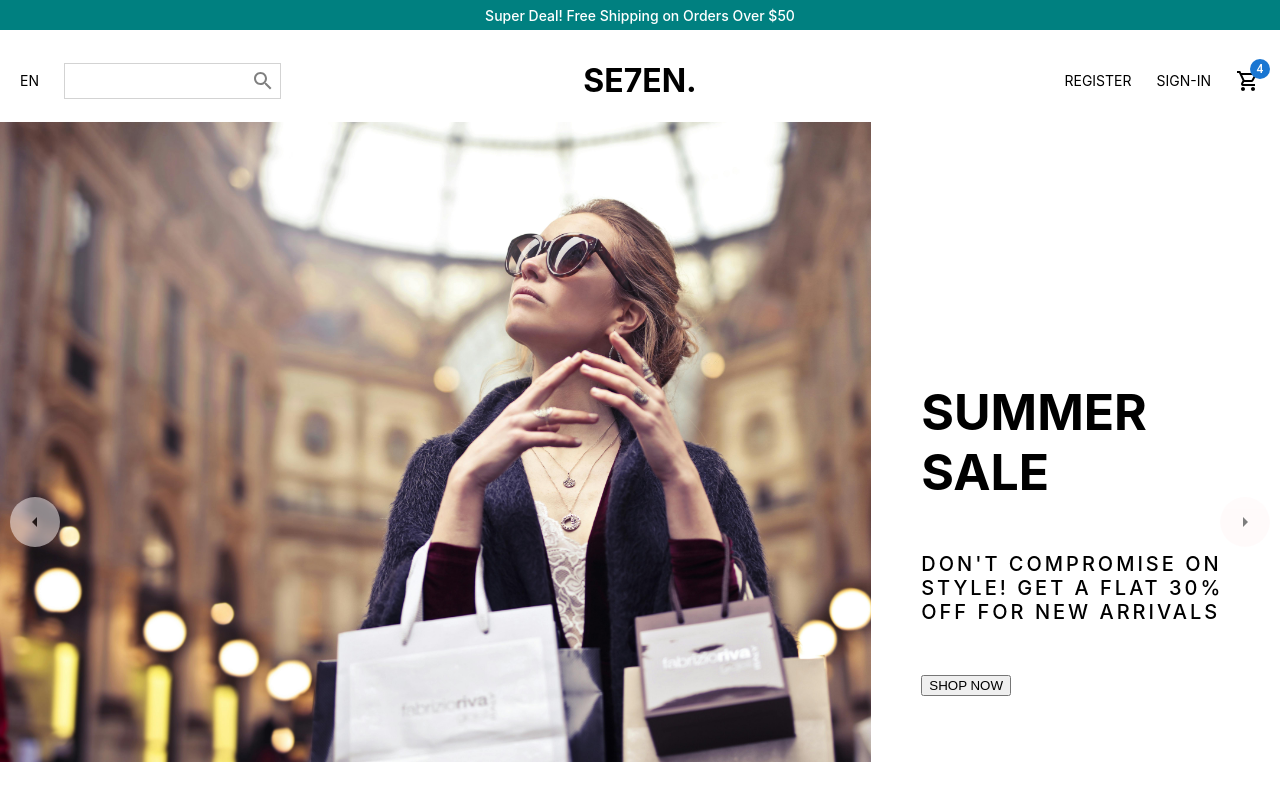
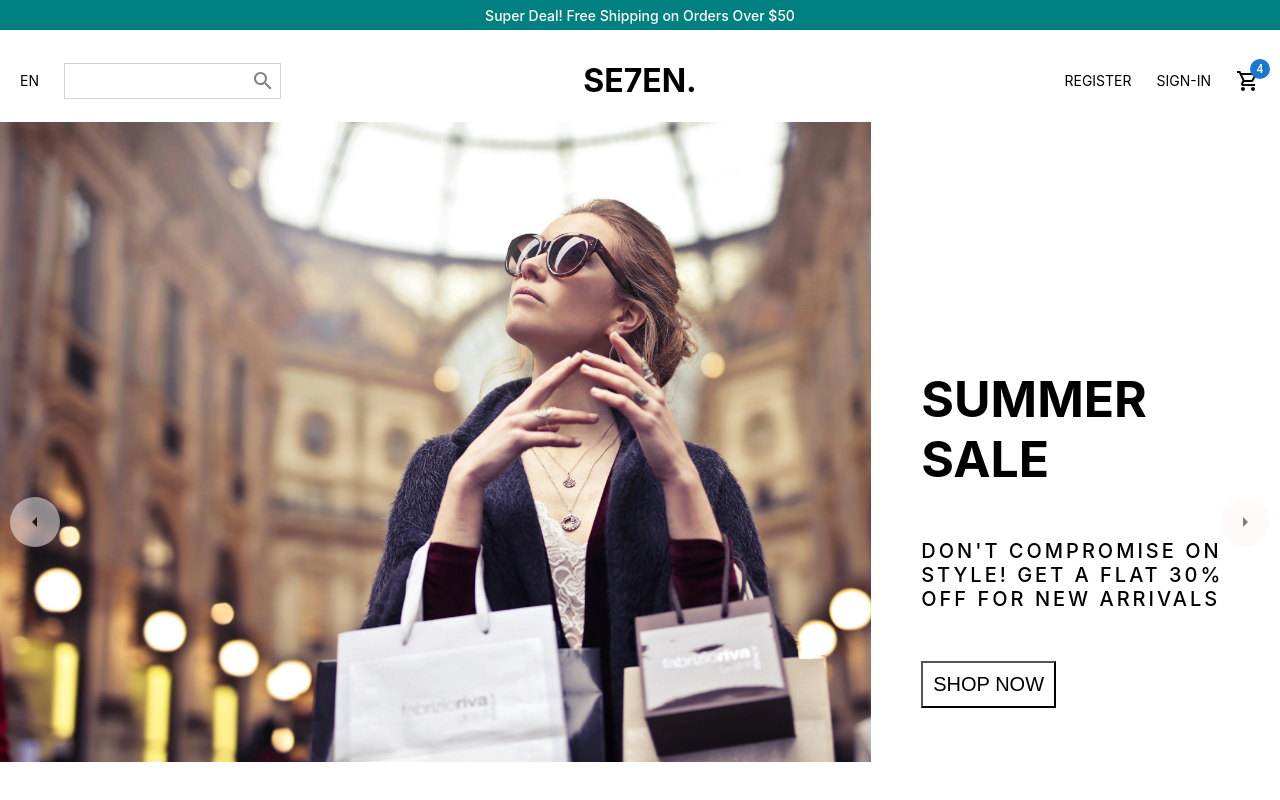
Before and after one commit to tg1489/e-commerce-shopping, a React (Create React App) app: page / in a window 1280 px wide. Shown: the top 800 px of the page. Built offline with nearby package versions, Linux system fonts and the light colour scheme.

Commit message:
finished button style

```diff
--- a/src/components/Slider.jsx
+++ b/src/components/Slider.jsx
@@ -65,7 +65,12 @@ const Desc = styled.p`
   font-weight: 500;
   letter-spacing: 3px;
 `;
-const Button = styled.button``;
+const Button = styled.button`
+  padding: 10px;
+  font-size: 20px;
+  background-color: transparent;
+  cursor: pointer;
+`;
 
 export default function Slider() {
   return (
```
